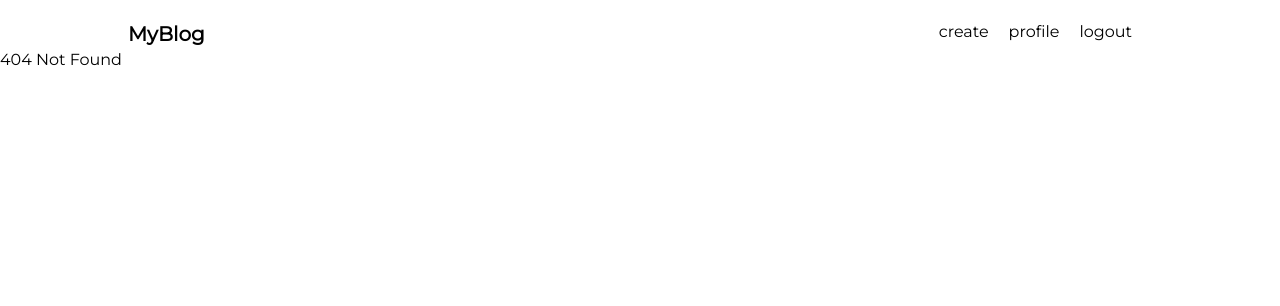
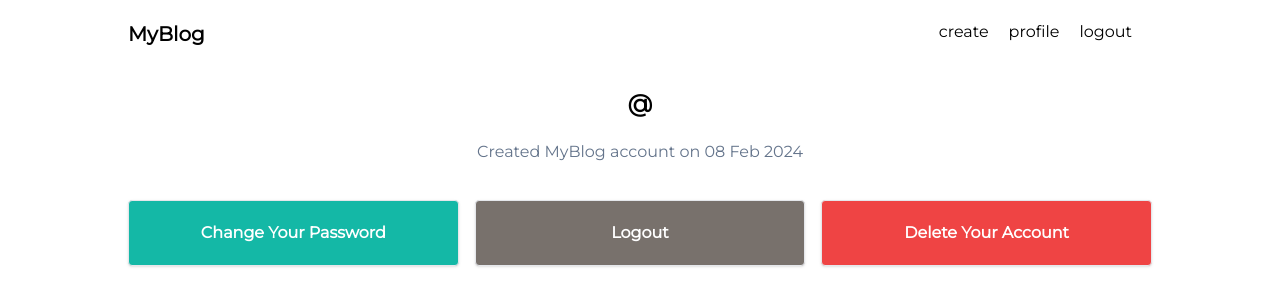
Before and after one commit to Prajwal-Pawar/MyBlog, a React (Vite) app in the folder client/: page /user/profile/1 in a window 1280 px wide. Before the commit this address had no page. Shown: the top 306 px of the page. Built offline with nearby package versions, Linux system fonts and the light colour scheme; no server answers; sample sign-in values are in the browser's storage.

Commit message:
add Profile component

```diff
--- a/client/src/components/App.jsx
+++ b/client/src/components/App.jsx
@@ -7,6 +7,7 @@ import Login from "../pages/Login";
 import Home from "../pages/Home";
 import CreateArticle from "../pages/CreateArticle";
 import Article from "../pages/Article";
+import Profile from "../pages/Profile";
 
 function App() {
   return (
@@ -17,6 +18,9 @@ function App() {
       <Navbar />
 
       <Routes>
+        <Route exact path="/signup" element={<SignUp />} />
+        <Route exact path="/login" element={<Login />} />
+
         <Route
           exact
           path="/"
@@ -26,8 +30,6 @@ function App() {
             </PrivateRoute>
           }
         />
-        <Route exact path="/signup" element={<SignUp />} />
-        <Route exact path="/login" element={<Login />} />
 
         <Route
           exact
@@ -49,6 +51,15 @@ function App() {
           }
         />
 
+        <Route
+          exact
+          path="/user/profile/:id"
+          element={
+            <PrivateRoute>
+              <Profile />
+            </PrivateRoute>
+          }
+        />
         {/* for incorrect routes */}
         <Route exact path="*" element={<h1>404 Not Found</h1>} />
       </Routes>
--- a/client/src/components/Navbar.jsx
+++ b/client/src/components/Navbar.jsx
@@ -1,11 +1,13 @@
 import { useEffect, useState } from "react";
 import { Link, useLocation } from "react-router-dom";
+import { jwtDecode } from "jwt-decode";
 
 const Navbar = () => {
   // get token from localstorage
   const token = localStorage.getItem("token");
 
   const [authToken, setAuthToken] = useState(token);
+  const [decoded, setDecoded] = useState("");
 
   // using location to update navbar after auth
   const location = useLocation();
@@ -18,7 +20,13 @@ const Navbar = () => {
 
   useEffect(() => {
     setAuthToken(localStorage.getItem("token"));
-  }, [location]);
+
+    if (authToken) {
+      // decode user id from jwt token
+      const decodedToken = jwtDecode(authToken);
+      setDecoded(decodedToken);
+    }
+  }, [location, authToken]);
 
   return (
     <div className="navbar w-4/5 flex flex-row justify-between m-auto mt-5">
@@ -35,7 +43,7 @@ const Navbar = () => {
               <Link to="/article/create">create</Link>
             </li>
             <li className="mr-5">
-              <Link to={``}>profile</Link>
+              <Link to={`/user/profile/${decoded.userId}`}>profile</Link>
             </li>
             <li className="mr-5">
               <Link onClick={logout}>logout</Link>
--- /dev/null
+++ b/client/src/pages/Profile.jsx
@@ -0,0 +1,66 @@
+import { useState, useEffect } from "react";
+import { Link, useParams } from "react-router-dom";
+import axios from "axios";
+import dayjs from "dayjs";
+
+const Profile = () => {
+  const [user, setUser] = useState({});
+
+  // get token from localstorage
+  const token = localStorage.getItem("token");
+
+  // get user info from user id
+  const getUser = async (userId) => {
+    try {
+      // getting response from server for create article API
+      const response = await axios.get(
+        `http://localhost:8000/user/profile/${userId}`,
+        {
+          headers: {
+            // sending authorization header to send JWT as bearer token to authorize request
+            Authorization: `Bearer ${token}`,
+          },
+        }
+      );
+
+      console.log(response.data.user);
+
+      setUser(response.data.user);
+    } catch (err) {
+      console.log(err);
+    }
+  };
+
+  // getting article id from URL parameters
+  const { id } = useParams();
+
+  useEffect(() => {
+    getUser(id);
+  }, []);
+
+  return (
+    <div className="w-4/5 flex flex-col m-auto items-center mt-10">
+      <h1 className="text-2xl font-bold mb-5">@{user.username}</h1>
+
+      <p className="text-slate-500 mb-5">
+        Created MyBlog account on {dayjs(user.createdAt).format("DD MMM YYYY")}
+      </p>
+
+      <div className="w-full flex flex-row justify-evenly mt-4">
+        <Link className="border p-5 w-1/3 text-center mr-4  shadow bg-teal-500 hover:bg-teal-600 focus:shadow-outline focus:outline-none text-white font-bold rounded">
+          <p>Change Your Password</p>
+        </Link>
+
+        <Link className="border p-5 w-1/3 text-center mr-4 shadow bg-stone-500 hover:bg-stone-600 focus:shadow-outline focus:outline-none text-white font-bold rounded">
+          <p>Logout</p>
+        </Link>
+
+        <Link className="border p-5 w-1/3 text-center shadow bg-red-500 hover:bg-red-600 focus:shadow-outline focus:outline-none text-white font-bold rounded">
+          <p>Delete Your Account</p>
+        </Link>
+      </div>
+    </div>
+  );
+};
+
+export default Profile;
```
